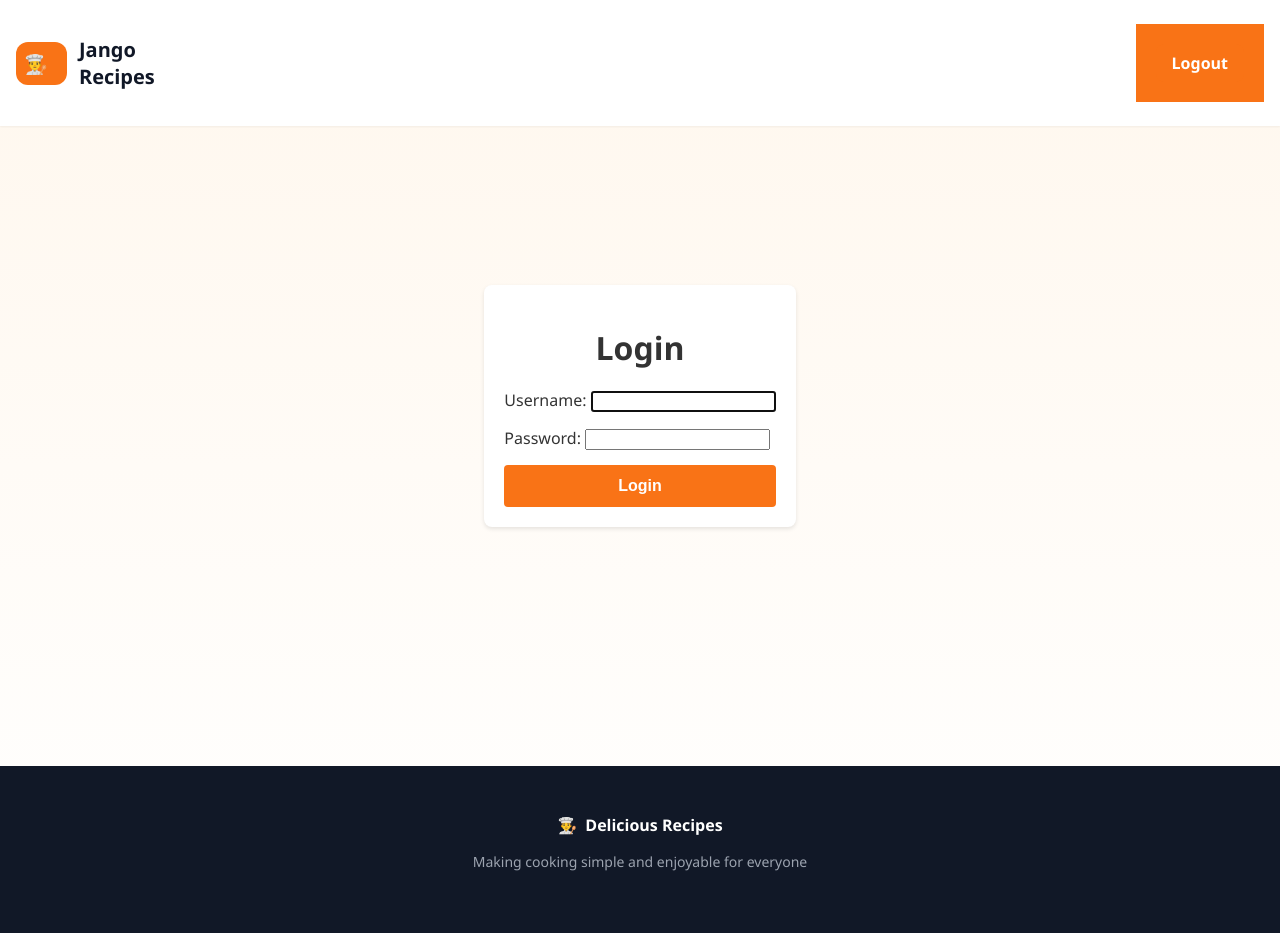
After one commit to DaniEC3/JangoRecipes, a Django app: page /login/ in a window 1280 px wide. The commit adds this page. Run offline with Django 5.2, Linux system fonts and the light colour scheme.

Commit message:
Add authentication and base template structure
Implemented login and logout functionality with custom views and templates. Updated settings to use a global templates directory and set LOGIN_URL. Protected recipe views with authentication requirements. Introduced a base.html template for consistent layout, refactored home and detail templates to extend it, and replaced the search bar with a logout button. Updated CSS for logout section and button styling.

```diff
--- a/src/jangorecipes/settings.py
+++ b/src/jangorecipes/settings.py
@@ -69,7 +69,7 @@ ROOT_URLCONF = 'jangorecipes.urls'
 TEMPLATES = [
     {
         'BACKEND': 'django.template.backends.django.DjangoTemplates',
-        'DIRS': [],
+        'DIRS': [BASE_DIR / 'templates'],
         'APP_DIRS': True,
         'OPTIONS': {
             'context_processors': [
@@ -94,6 +94,8 @@ DATABASES = {
     }
 }
 
+#AUTH
+LOGIN_URL='/login/'
 
 # Password validation
 # https://docs.djangoproject.com/en/5.2/ref/settings/#auth-password-validators
--- a/src/jangorecipes/urls.py
+++ b/src/jangorecipes/urls.py
@@ -17,13 +17,17 @@ Including another URLconf
 from django.contrib import admin
 from django.urls import path
 from django.urls import include
+from .view import login_view, logout_view
 
 from django.conf import settings # Allows you to access the MEDIA_URL and MEDIA_ROOT variables
 from django.conf.urls.static import static # Allows you to create URLs from local folder names.
 
 urlpatterns = [
     path('admin/', admin.site.urls),
-    path('', include('recipes.urls'))
+    path('', include('recipes.urls')),
+    path('login/', login_view, name='login'),
+    path("logout/", logout_view, name='logout'),
 ]
 
 urlpatterns += static(settings.MEDIA_URL, document_root=settings.MEDIA_ROOT)
+urlpatterns += static(settings.STATIC_URL, document_root=settings.STATIC_ROOT)
--- /dev/null
+++ b/src/jangorecipes/view.py
@@ -0,0 +1,38 @@
+from django.shortcuts import render, redirect
+
+#Django authentication libraries
+from django.contrib.auth import authenticate, login, logout
+#Django Form for authentication
+from django.contrib.auth.forms import AuthenticationForm
+
+#define a function view called login_view that takes a request from user
+def login_view(request):
+    #initialize:
+    #error_message to None
+    error_message = None
+    #form object with username and password fields
+    form = AuthenticationForm()
+
+    if request.method == 'POST':
+        form = AuthenticationForm(data=request.POST)
+        #check if form is valid
+        if form.is_valid():
+            username = form.cleaned_data.get('username')      #read username
+            password = form.cleaned_data.get('password')    #read password
+            #use Django authenticate function to validate the user
+            user = authenticate(username=username, password=password)
+            if user is not None:                    #if user is authenticated
+                #then use pre-defined Django function to login
+                login(request, user)
+                return redirect('recipes:home') #& send the user to desired page
+
+        # If we get here, authentication failed or form was invalid
+        error_message = 'Invalid username or password'
+
+    #prepare data to send from view to template
+    context = {'form': form, 'error_message': error_message}
+    return render(request, 'auth/login.html', context)
+
+def logout_view(request):
+    logout(request)
+    return redirect('login')
--- a/src/recipes/static/recipes/css/styles.css
+++ b/src/recipes/static/recipes/css/styles.css
@@ -65,32 +65,28 @@ body {
     padding: 0.5rem;
 }
 
-.search-section {
-    display: none;
+.logout-section {
+    padding: 20px;
+    display: flex;
+    align-items: center;
+    gap: 0.75rem;
+    background-color: #f97316;
 }
 
-@media (min-width: 640px) {
-    .search-section {
-        display: block;
-        position: relative;
-    }
+.logout-btn {
+    text-decoration: none;
+    color: white;
+    background-color: #f97316;
+    font-weight: 600;
+    padding: 0.5rem 1rem;
+    border-radius: 0.5rem;
+    transition: background-color 0.2s;
 }
 
-.search-input {
-    padding-left: 1rem;
-    padding-right: 1rem;
-    padding-top: 0.5rem;
-    padding-bottom: 0.5rem;
-    border: 1px solid #e5e7eb;
-    border-radius: 9999px;
-    width: 16rem;
-    outline: none;
+.logout-btn:hover {
+    background-color: #ea580c;
 }
 
-.search-input:focus {
-    ring: 2px solid #f97316;
-    border-color: transparent;
-}
 
 /* Hero Section */
 .hero-section {
--- a/src/recipes/templates/recipes/recipe_detail.html
+++ b/src/recipes/templates/recipes/recipe_detail.html
@@ -23,8 +23,8 @@
 
         </div>
 
-        <div class="search-section">
-          <input type="text" placeholder="Search recipes..." class="search-input" />
+        <div class="logout-section">
+          <a class="logout-btn" href="{% url 'logout' %}">Logout</a>
         </div>
       </div>
     </header>
--- a/src/recipes/views.py
+++ b/src/recipes/views.py
@@ -1,12 +1,14 @@
 from django.shortcuts import render, get_object_or_404
 from .models import Recipe
 from django.views.generic import ListView
-
+from django.contrib.auth.mixins import LoginRequiredMixin
+from django.contrib.auth.decorators import login_required
 # Create your views here.
-class Home(ListView):
+class Home(LoginRequiredMixin, ListView):
    model = Recipe
    template_name = 'recipes/home.html'
 
+@login_required
 def Details(request, id):
    recipe = get_object_or_404(Recipe, pk=id)
    return render(request, 'recipes/recipe_detail.html', {'recipe': recipe})
--- /dev/null
+++ b/src/templates/auth/login.html
@@ -0,0 +1,30 @@
+{% extends 'base.html' %}
+
+{% block title %}Login - Jango Recipes{% endblock %}
+
+{% block content %}
+<div style="min-height: 70vh; display: flex; justify-content: center; align-items: center;">
+  <div class="auth-container"
+    style="max-width: 400px; margin: 4px; padding: 20px; background: white; border-radius: 8px; box-shadow: 0 2px 4px rgba(0,0,0,0.1);">
+    <h1 style="text-align: center; color: #333; margin-bottom: 20px;">Login</h1>
+
+    {% if error_message %}
+    <div class="error-message"
+      style="background-color: #ffebee; color: #c62828; padding: 10px; border-radius: 4px; margin-bottom: 20px;">
+      {{error_message}}
+    </div>
+    {% endif %}
+
+    <form action="" method="POST" style="display: flex; flex-direction: column; gap: 15px;">
+      {% csrf_token %}
+
+      {{form}}
+
+      <button type="submit"
+        style="background-color: #f97316; color: white; border: none; padding: 12px; border-radius: 4px; cursor: pointer; font-size: 16px; font-weight: bold; transition: background-color 0.3s;">
+        Login
+      </button>
+    </form>
+  </div>
+</div>
+{% endblock %}
--- /dev/null
+++ b/src/templates/base.html
@@ -0,0 +1,43 @@
+{% load static %}
+<!DOCTYPE html>
+<html>
+
+<head>
+  <title>{% block title %}Jango Recipes{% endblock %}</title>
+  <link rel="stylesheet" type="text/css" href="{% static 'recipes/css/styles.css' %}">
+</head>
+
+<body>
+  <div class="main-container">
+    <header class="main-header">
+      <div class="header-content">
+        <div class="logo-section">
+          <div class="logo-icon">
+            <span>👨‍🍳</span>
+          </div>
+          <h1>Jango Recipes</h1>
+        </div>
+
+        <div class="logout-section">
+          <a class="logout-btn" href="{% url 'logout' %}">Logout</a>
+        </div>
+      </div>
+    </header>
+
+    {% block content %}
+    {% endblock %}
+
+    <!-- Footer -->
+    <footer class="main-footer">
+      <div class="footer-content">
+        <div class="footer-logo">
+          <span>👨‍🍳</span>
+          <span>Delicious Recipes</span>
+        </div>
+        <p>Making cooking simple and enjoyable for everyone</p>
+      </div>
+    </footer>
+  </div>
+</body>
+
+</html>
```
Also changed, not shown: src/recipes/templates/recipes/home.html (+4 -39 lines), src/recipes/tests.py (line endings or trailing spaces), 1 other file.
